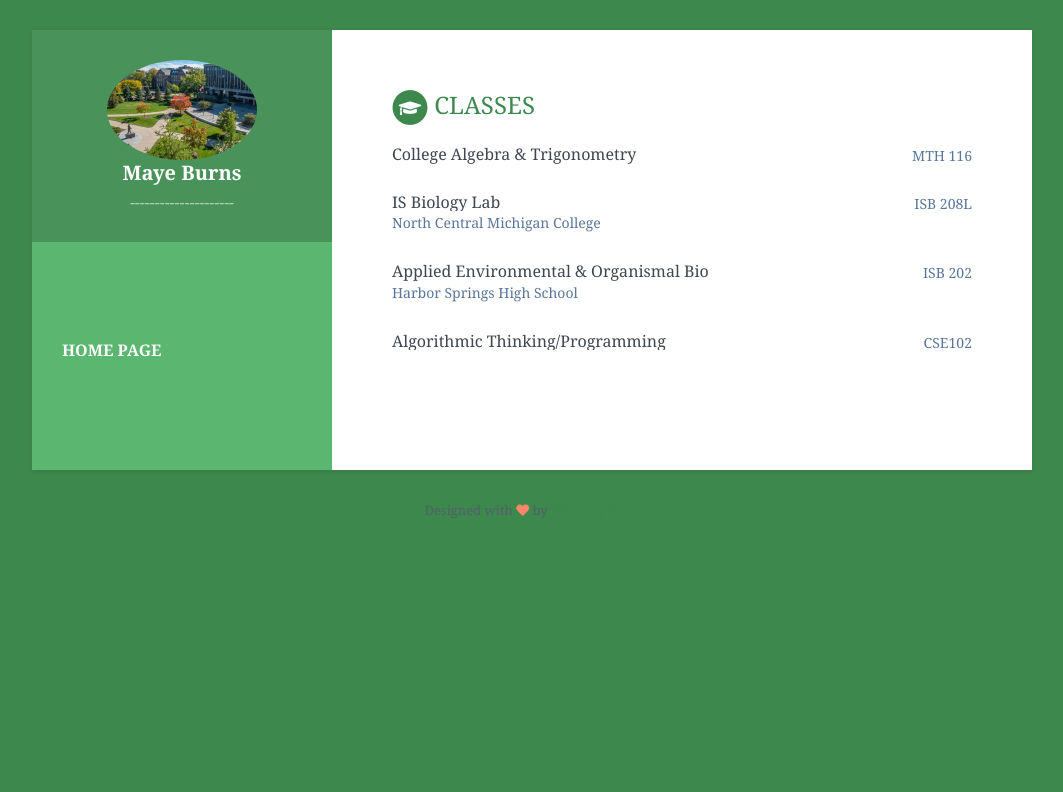
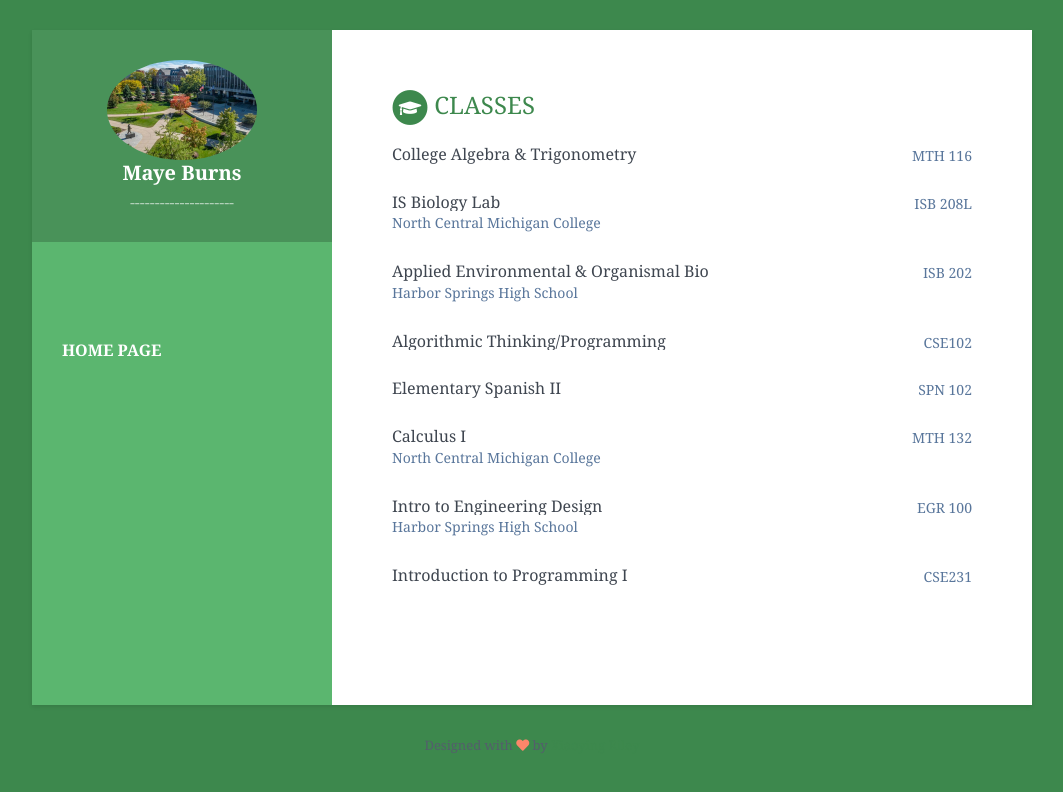
Before and after one commit to burnsmay/burnsmay.github.io.classes, a Jekyll site: the page built from index.html, in a window 1280 px wide. Shown: the top 792 px of the page, without its empty margins (108-1171 px from the left). Built offline with Jekyll 4.4.1, drawn with Linux system fonts in a browser that asks for light colours.

Commit message:
Update data.yml second semester of classes

```diff
--- a/_data/data.yml
+++ b/_data/data.yml
@@ -54,6 +54,24 @@ education:
         university:
         time: CSE102
 
+      - degree: Elementary Spanish II
+        university:
+        time: SPN 102
+
+      - degree: Calculus I
+        university: North Central Michigan College
+        time: MTH 132
+
+      - degree:  Intro to Engineering Design
+        university: Harbor Springs High School
+        time: EGR 100
+
+      - degree: Introduction to Programming I
+        university:
+        time: CSE231
+
+
+
 
 
 
```
